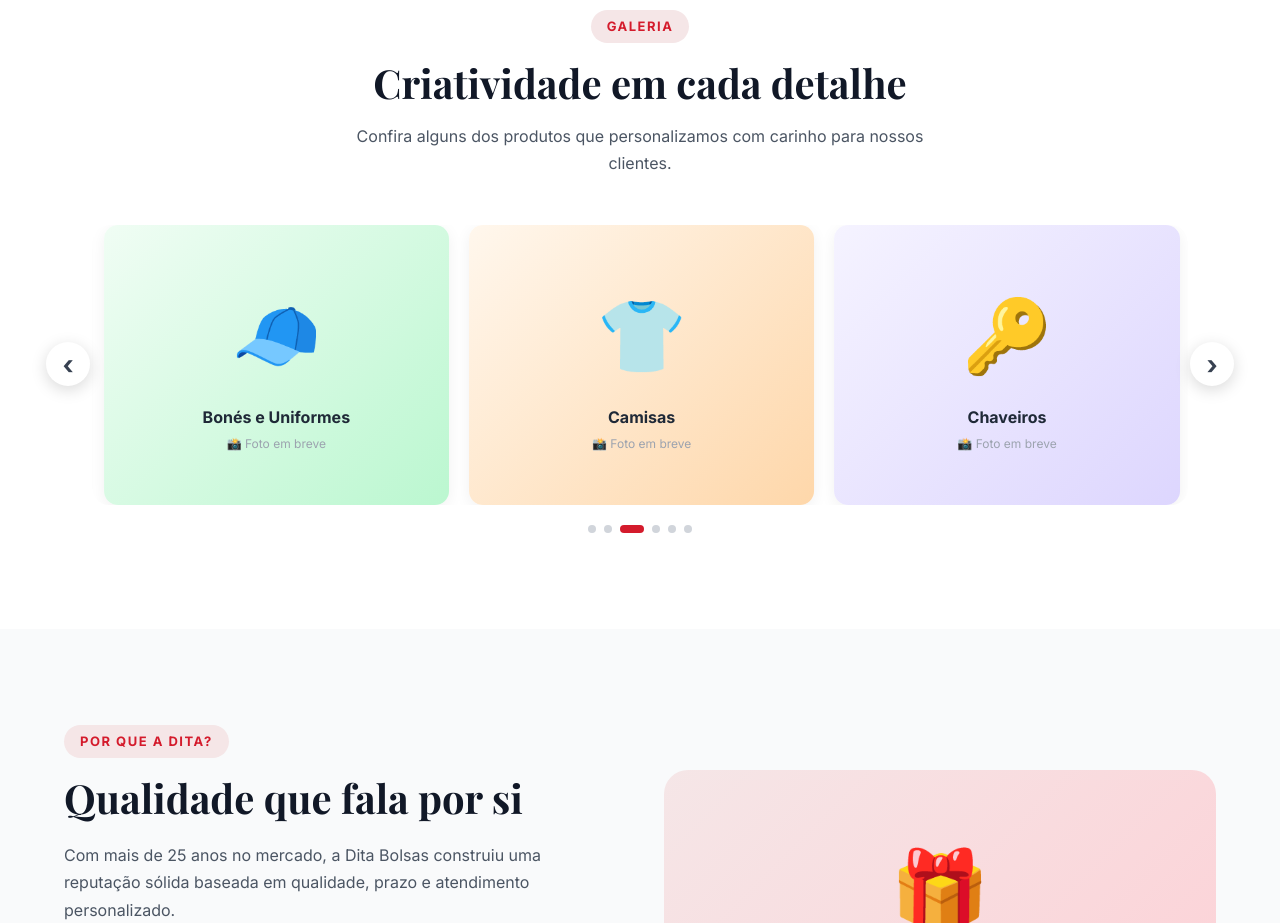
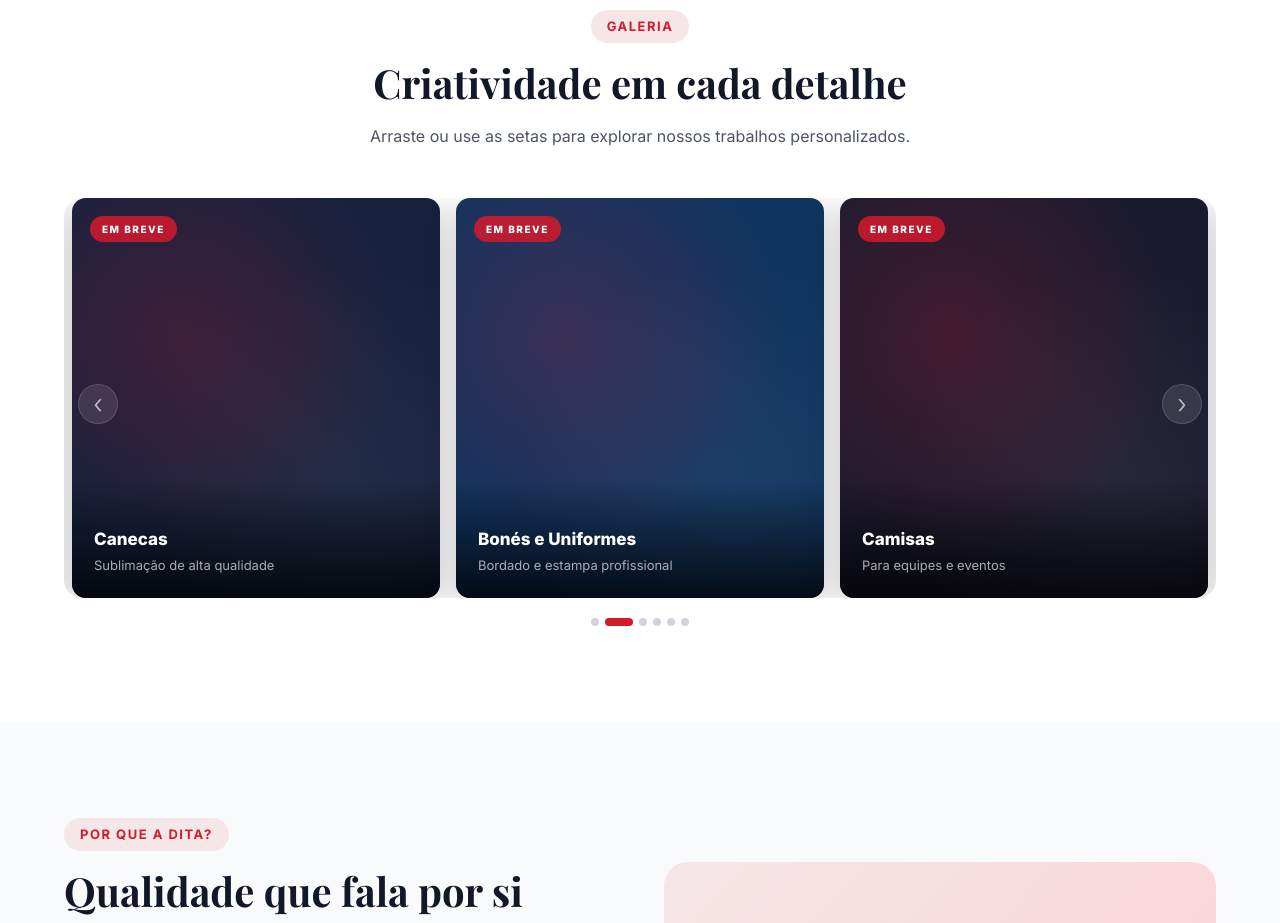
Before and after one commit to devbrunochaves/dita-bolsas, a React (Vite) app: page / in a window 1280 px wide. Shown: the part 2300-3223 px from the top of the page. Built offline with nearby package versions, Linux system fonts and the light colour scheme; no server answers.

Commit message:
feat: carrossel clean com arrasto (mouse/touch) e visual foto-focado

```diff
--- a/src/pages/Home.jsx
+++ b/src/pages/Home.jsx
@@ -49,32 +49,36 @@ function ProductCard({ emoji, title, desc }) {
         <h3 style={{ fontSize: 17, fontWeight: 700, color: '#1F2937', marginBottom: 8 }}>{title}</h3>
         <p style={{ fontSize: 14, color: '#6B7280', lineHeight: 1.6 }}>{desc}</p>
         <Link to="/produtos" style={{ display: 'inline-flex', alignItems: 'center', gap: 4, marginTop: 14, color: '#D41B2C', fontWeight: 600, fontSize: 14 }}>
-          Ver mais →
+          Ver mais &rarr;
         </Link>
       </div>
     </div>
   )
 }
 
-// ---- Carrossel de galeria ----
+// ---- Carrossel de galeria (clean, arrasto + autoplay) ----
 const SLIDES = [
-  { id: 1, label: 'Bolsas Personalizadas',  bg: 'linear-gradient(135deg,#F5E6E7,#FECDD3)', emoji: '👜' },
-  { id: 2, label: 'Canecas',                bg: 'linear-gradient(135deg,#E0F2FE,#BAE6FD)', emoji: '☕' },
-  { id: 3, label: 'Bonés e Uniformes',      bg: 'linear-gradient(135deg,#F0FDF4,#BBF7D0)', emoji: '🧢' },
-  { id: 4, label: 'Camisas',                bg: 'linear-gradient(135deg,#FFF7ED,#FED7AA)', emoji: '👕' },
-  { id: 5, label: 'Chaveiros',              bg: 'linear-gradient(135deg,#F5F3FF,#DDD6FE)', emoji: '🔑' },
-  { id: 6, label: 'Porta-Retratos',         bg: 'linear-gradient(135deg,#FEF3C7,#FDE68A)', emoji: '🖼️' },
+  { id: 1, label: 'Bolsas Personalizadas', sub: 'Escolares, executivas e ecobags',  color: '#1a1a2e' },
+  { id: 2, label: 'Canecas',               sub: 'Sublimação de alta qualidade',     color: '#16213e' },
+  { id: 3, label: 'Bonés e Uniformes',     sub: 'Bordado e estampa profissional',   color: '#0f3460' },
+  { id: 4, label: 'Camisas',               sub: 'Para equipes e eventos',           color: '#1b1b2f' },
+  { id: 5, label: 'Chaveiros',             sub: 'Acrílico, metal e emborrachado',   color: '#162447' },
+  { id: 6, label: 'Porta-Retratos',        sub: 'Presentes e lembranças únicas',    color: '#1f1b24' },
 ]
 
 function Carousel() {
   const total = SLIDES.length
-  const [index, setIndex]   = useState(0)   // logical slide index (can go –1 or total for wraparound)
+  const [index, setIndex]     = useState(0)
   const [animate, setAnimate] = useState(true)
-  const [spv, setSpv]       = useState(3)   // slides per view
-  const [paused, setPaused] = useState(false)
-  const trackRef = useRef(null)
+  const [spv, setSpv]         = useState(3)   // slides per view
+  const [paused, setPaused]   = useState(false)
 
-  // ── Responsive slides-per-view ──────────────────────────────
+  // drag
+  const [dragOffset, setDragOffset] = useState(0)
+  const [isDragging, setIsDragging] = useState(false)
+  const drag = useRef({ active: false, startX: 0, lastX: 0 })
+
+  // ── Responsive ─────────────────────────────────────────────
   useEffect(() => {
     function upd() {
       if      (window.innerWidth < 640)  setSpv(1)
@@ -86,121 +90,139 @@ function Carousel() {
     return () => window.removeEventListener('resize', upd)
   }, [])
 
-  // Reset index when spv changes so we don't land on a clone
   useEffect(() => { setIndex(0); setAnimate(false) }, [spv])
 
-  // ── Build cloned array: [last spv slides] + real + [first spv slides] ──
-  const cloned = [
-    ...SLIDES.slice(-spv),
-    ...SLIDES,
-    ...SLIDES.slice(0, spv),
-  ]
+  // ── Infinite clones ────────────────────────────────────────
+  const cloned   = [...SLIDES.slice(-spv), ...SLIDES, ...SLIDES.slice(0, spv)]
+  const slideW   = 100 / spv
+  const pos      = index + spv
+  const baseX    = -(pos * slideW)
 
-  const slideW   = 100 / spv
-  const pos      = index + spv                    // position within cloned array
-  const translateX = -(pos * slideW)
-
-  // ── After transition: jump without animation when on a clone ──
   function handleTransitionEnd() {
-    if (index >= total) {
-      setAnimate(false)
-      setIndex(0)
-    } else if (index < 0) {
-      setAnimate(false)
-      setIndex(total - 1)
-    }
+    if (index >= total) { setAnimate(false); setIndex(0) }
+    else if (index < 0) { setAnimate(false); setIndex(total - 1) }
   }
 
-  // Re-enable animation one frame after non-animated jump
   useEffect(() => {
     if (!animate) {
-      const id = requestAnimationFrame(() =>
-        requestAnimationFrame(() => setAnimate(true))
-      )
+      const id = requestAnimationFrame(() => requestAnimationFrame(() => setAnimate(true)))
       return () => cancelAnimationFrame(id)
     }
   }, [animate])
 
-  const next = useCallback(() => {
+  const next = useCallback(() => { setAnimate(true); setIndex(i => i + 1) }, [])
+  const prev = useCallback(() => { setAnimate(true); setIndex(i => i - 1) }, [])
+
+  // ── Autoplay ───────────────────────────────────────────────
+  useEffect(() => {
+    if (paused || isDragging) return
+    const t = setInterval(next, 3500)
+    return () => clearInterval(t)
+  }, [paused, isDragging, next])
+
+  // ── Drag logic ─────────────────────────────────────────────
+  function startDrag(clientX) {
+    drag.current = { active: true, startX: clientX, lastX: clientX }
+    setIsDragging(true)
+    setAnimate(false)
+  }
+  function moveDrag(clientX) {
+    if (!drag.current.active) return
+    drag.current.lastX = clientX
+    setDragOffset(clientX - drag.current.startX)
+  }
+  function endDrag() {
+    if (!drag.current.active) return
+    const delta = drag.current.lastX - drag.current.startX
+    drag.current.active = false
+    setIsDragging(false)
+    setDragOffset(0)
     setAnimate(true)
-    setIndex(i => i + 1)
-  }, [])
-
-  const prev = useCallback(() => {
-    setAnimate(true)
-    setIndex(i => i - 1)
-  }, [])
-
-  // ── Autoplay ────────────────────────────────────────────────
-  useEffect(() => {
-    if (paused) return
-    const t = setInterval(next, 3000)
-    return () => clearInterval(t)
-  }, [paused, next])
-
-  // ── Dot active index (always 0-5) ───────────────────────────
-  const dotActive = ((index % total) + total) % total
-
-  // ── Arrow button factory ─────────────────────────────────────
-  function Arrow({ dir, onClick }) {
-    return (
-      <button
-        onClick={onClick}
-        onMouseEnter={e => { e.currentTarget.style.background = '#D41B2C'; e.currentTarget.style.color = 'white' }}
-        onMouseLeave={e => { e.currentTarget.style.background = 'white';   e.currentTarget.style.color = '#374151' }}
-        style={{
-          position: 'absolute', top: '45%',
-          transform: 'translateY(-50%)',
-          [dir === 'left' ? 'left' : 'right']: -18,
-          zIndex: 10,
-          width: 44, height: 44, borderRadius: '50%',
-          background: 'white', border: 'none',
-          boxShadow: '0 4px 16px rgba(0,0,0,0.15)',
-          cursor: 'pointer', fontSize: 26, fontWeight: 700,
-          color: '#374151', display: 'flex', alignItems: 'center', justifyContent: 'center',
-          transition: 'background 0.2s, color 0.2s',
-        }}
-      >
-        {dir === 'left' ? '‹' : '›'}
-      </button>
-    )
+    if      (delta < -60) next()
+    else if (delta >  60) prev()
   }
 
+  // Mouse
+  function onMouseDown(e) { startDrag(e.clientX) }
+  useEffect(() => {
+    function onMM(e) { moveDrag(e.clientX) }
+    function onMU()  { endDrag() }
+    window.addEventListener('mousemove', onMM)
+    window.addEventListener('mouseup',  onMU)
+    return () => { window.removeEventListener('mousemove', onMM); window.removeEventListener('mouseup', onMU) }
+  })
+
+  // Touch
+  const onTouchStart = e => startDrag(e.touches[0].clientX)
+  const onTouchMove  = e => moveDrag(e.touches[0].clientX)
+  const onTouchEnd   = () => endDrag()
+
+  const dotActive = ((index % total) + total) % total
+  const trackTransform = isDragging
+    ? `translateX(calc(${baseX}% + ${dragOffset}px))`
+    : `translateX(${baseX}%)`
+
   return (
-    <div style={{ position: 'relative', padding: '0 28px' }}>
+    <div
+      style={{ position: 'relative', userSelect: 'none' }}
+      onMouseEnter={() => setPaused(true)}
+      onMouseLeave={() => { setPaused(false); endDrag() }}
+    >
       {/* Viewport */}
-      <div
-        style={{ overflow: 'hidden', borderRadius: 16 }}
-        onMouseEnter={() => setPaused(true)}
-        onMouseLeave={() => setPaused(false)}
-      >
+      <div style={{ overflow: 'hidden', borderRadius: 18 }}>
         {/* Track */}
         <div
-          ref={trackRef}
+          onMouseDown={onMouseDown}
+          onTouchStart={onTouchStart}
+          onTouchMove={onTouchMove}
+          onTouchEnd={onTouchEnd}
           onTransitionEnd={handleTransitionEnd}
           style={{
             display: 'flex',
-            transform: `translateX(${translateX}%)`,
-            transition: animate ? 'transform 0.55s cubic-bezier(0.25,0.1,0.25,1)' : 'none',
+            transform: trackTransform,
+            transition: animate && !isDragging ? 'transform 0.55s cubic-bezier(0.25,0.1,0.25,1)' : 'none',
+            cursor: isDragging ? 'grabbing' : 'grab',
           }}
         >
           {cloned.map((slide, i) => (
-            <div
-              key={i}
-              style={{ minWidth: `${slideW}%`, padding: '0 10px', boxSizing: 'border-box' }}
-            >
+            <div key={i} style={{ minWidth: `${slideW}%`, padding: '0 8px', boxSizing: 'border-box' }}>
               <div style={{
-                background: slide.bg,
-                borderRadius: 14,
-                height: 280,
-                display: 'flex', flexDirection: 'column',
-                alignItems: 'center', justifyContent: 'center', gap: 12,
-                boxShadow: '0 4px 16px rgba(0,0,0,0.06)',
+                position: 'relative', height: 400,
+                borderRadius: 14, overflow: 'hidden',
+                background: slide.color,
+                boxShadow: '0 8px 32px rgba(0,0,0,0.20)',
               }}>
-                <span style={{ fontSize: 72 }}>{slide.emoji}</span>
-                <div style={{ textAlign: 'center' }}>
-                  <div style={{ fontSize: 16, fontWeight: 700, color: '#1F2937' }}>{slide.label}</div>
-                  <div style={{ fontSize: 12, color: '#9CA3AF', marginTop: 4 }}>📸 Foto em breve</div>
+                {/* Subtle glow overlay — placeholder until real photos */}
+                <div style={{
+                  position: 'absolute', inset: 0,
+                  background: `radial-gradient(ellipse at 30% 35%, rgba(212,27,44,0.22) 0%, transparent 60%),
+                                radial-gradient(ellipse at 75% 70%, rgba(255,255,255,0.05) 0%, transparent 55%)`,
+                }} />
+
+                {/* "Em breve" pill */}
+                <div style={{
+                  position: 'absolute', top: 18, left: 18,
+                  background: 'rgba(212,27,44,0.85)',
+                  backdropFilter: 'blur(6px)',
+                  color: 'white', fontSize: 10, fontWeight: 800,
+                  letterSpacing: 1.5, textTransform: 'uppercase',
+                  padding: '5px 12px', borderRadius: 100,
+                }}>
+                  Em breve
+                </div>
+
+                {/* Bottom label */}
+                <div style={{
+                  position: 'absolute', bottom: 0, left: 0, right: 0,
+                  background: 'linear-gradient(to top, rgba(0,0,0,0.78) 0%, transparent 100%)',
+                  padding: '48px 22px 22px',
+                }}>
+                  <div style={{ fontSize: 17, fontWeight: 800, color: 'white', lineHeight: 1.3 }}>
+                    {slide.label}
+                  </div>
+                  <div style={{ fontSize: 13, color: 'rgba(255,255,255,0.65)', marginTop: 5 }}>
+                    {slide.sub}
+                  </div>
                 </div>
               </div>
             </div>
@@ -208,17 +230,38 @@ function Carousel() {
         </div>
       </div>
 
-      <Arrow dir="left"  onClick={prev} />
-      <Arrow dir="right" onClick={next} />
+      {/* Arrows — frosted glass, inside the track */}
+      {[{ dir: 'left', fn: prev, sym: '‹' }, { dir: 'right', fn: next, sym: '›' }].map(({ dir, fn, sym }) => (
+        <button
+          key={dir}
+          onClick={fn}
+          onMouseEnter={e => { e.currentTarget.style.background = 'rgba(212,27,44,0.85)'; e.currentTarget.style.opacity = '1' }}
+          onMouseLeave={e => { e.currentTarget.style.background = 'rgba(255,255,255,0.15)'; e.currentTarget.style.opacity = '0.75' }}
+          style={{
+            position: 'absolute', top: '48%', transform: 'translateY(-50%)',
+            [dir === 'left' ? 'left' : 'right']: 14,
+            zIndex: 10, width: 40, height: 40, borderRadius: '50%',
+            background: 'rgba(255,255,255,0.15)',
+            backdropFilter: 'blur(10px)',
+            border: '1px solid rgba(255,255,255,0.2)',
+            color: 'white', fontSize: 26, fontWeight: 300,
+            cursor: 'pointer', opacity: 0.75,
+            display: 'flex', alignItems: 'center', justifyContent: 'center',
+            transition: 'background 0.2s, opacity 0.2s',
+          }}
+        >
+          {sym}
+        </button>
+      ))}
 
       {/* Dots */}
-      <div style={{ display: 'flex', justifyContent: 'center', gap: 8, marginTop: 20 }}>
+      <div style={{ display: 'flex', justifyContent: 'center', gap: 6, marginTop: 20 }}>
         {SLIDES.map((_, i) => (
           <button
             key={i}
             onClick={() => { setAnimate(true); setIndex(i) }}
             style={{
-              width: i === dotActive ? 24 : 8, height: 8, borderRadius: 4,
+              width: i === dotActive ? 28 : 8, height: 8, borderRadius: 4,
               background: i === dotActive ? '#D41B2C' : '#D1D5DB',
               border: 'none', cursor: 'pointer', padding: 0,
               transition: 'width 0.3s, background 0.3s',
@@ -241,14 +284,13 @@ export default function Home() {
         display: 'flex', alignItems: 'center',
         position: 'relative', overflow: 'hidden',
       }}>
-        {/* Decoração de fundo */}
         <div style={{ position: 'absolute', top: -100, right: -100, width: 500, height: 500, borderRadius: '50%', background: 'rgba(212,27,44,0.15)', filter: 'blur(60px)' }} />
         <div style={{ position: 'absolute', bottom: -80, left: -80, width: 350, height: 350, borderRadius: '50%', background: 'rgba(212,27,44,0.1)', filter: 'blur(40px)' }} />
 
         <div className="site-container" style={{ position: 'relative', zIndex: 1, padding: '80px 24px' }}>
           <div style={{ maxWidth: 680 }}>
             <div style={{ display: 'inline-block', background: 'rgba(212,27,44,0.2)', color: '#FCA5A5', fontSize: 13, fontWeight: 700, letterSpacing: 2, textTransform: 'uppercase', padding: '6px 16px', borderRadius: 100, marginBottom: 24 }}>
-              Desde 2002 · Serra/ES
+              Desde 2002 &middot; Serra/ES
             </div>
             <h1 style={{ fontFamily: '"Playfair Display", serif', fontSize: 'clamp(38px, 6vw, 68px)', fontWeight: 700, color: 'white', lineHeight: 1.1, marginBottom: 24 }}>
               Personalização com{' '}
@@ -259,7 +301,7 @@ export default function Home() {
               Bolsas, canecas, bonés, camisas, chaveiros e muito mais. Há mais de 25 anos atendendo empresas e clientes em todo o Brasil.
             </p>
             <div style={{ display: 'flex', gap: 16, flexWrap: 'wrap' }}>
-              <a href="https://wa.me/5527999374339?text=Olá! Gostaria de fazer um orçamento." target="_blank" rel="noopener noreferrer" className="site-btn-primary">
+              <a href="https://wa.me/5527999374339?text=Ol%C3%A1! Gostaria de fazer um or%C3%A7amento." target="_blank" rel="noopener noreferrer" className="site-btn-primary">
                 <svg width="18" height="18" viewBox="0 0 24 24" fill="currentColor">
                   <path d="M17.472 14.382c-.297-.149-1.758-.867-2.03-.967-.273-.099-.471-.148-.67.15-.197.297-.767.966-.94 1.164-.173.199-.347.223-.644.075-.297-.15-1.255-.463-2.39-1.475-.883-.788-1.48-1.761-1.653-2.059-.173-.297-.018-.458.13-.606.134-.133.298-.347.446-.52.149-.174.198-.298.298-.497.099-.198.05-.371-.025-.52-.075-.149-.669-1.612-.916-2.207-.242-.579-.487-.5-.669-.51-.173-.008-.371-.01-.57-.01-.198 0-.52.074-.792.372-.272.297-1.04 1.016-1.04 2.479 0 1.462 1.065 2.875 1.213 3.074.149.198 2.096 3.2 5.077 4.487.709.306 1.262.489 1.694.625.712.227 1.36.195 1.871.118.571-.085 1.758-.719 2.006-1.413.248-.694.248-1.289.173-1.413-.074-.124-.272-.198-.57-.347m-5.421 7.403h-.004a9.87 9.87 0 01-5.031-1.378l-.361-.214-3.741.982.998-3.648-.235-.374a9.86 9.86 0 01-1.51-5.26c.001-5.45 4.436-9.884 9.888-9.884 2.64 0 5.122 1.03 6.988 2.898a9.825 9.825 0 012.893 6.994c-.003 5.45-4.437 9.884-9.885 9.884m8.413-18.297A11.815 11.815 0 0012.05 0C5.495 0 .16 5.335.157 11.892c0 2.096.547 4.142 1.588 5.945L.057 24l6.305-1.654a11.882 11.882 0 005.683 1.448h.005c6.554 0 11.89-5.335 11.893-11.893a11.821 11.821 0 00-3.48-8.413z"/>
                 </svg>
@@ -277,10 +319,10 @@ export default function Home() {
       <section style={{ background: '#D41B2C', padding: '48px 0' }}>
         <div className="site-container" style={{ display: 'grid', gridTemplateColumns: 'repeat(auto-fit, minmax(160px, 1fr))', gap: 32, textAlign: 'center' }}>
           {[
-            { value: 25, suffix: '+', label: 'Anos de Tradição' },
+            { value: 25,    suffix: '+', label: 'Anos de Tradição' },
             { value: 10000, suffix: '+', label: 'Clientes Atendidos' },
-            { value: 6, suffix: '', label: 'Categorias de Produtos' },
-            { value: 100, suffix: '%', label: 'Satisfação Garantida' },
+            { value: 6,     suffix: '',  label: 'Categorias de Produtos' },
+            { value: 100,   suffix: '%', label: 'Satisfação Garantida' },
           ].map(({ value, suffix, label }) => (
             <div key={label}>
               <div style={{ fontFamily: '"Playfair Display", serif', fontSize: 'clamp(32px, 5vw, 48px)', fontWeight: 700, color: 'white' }}>
@@ -316,14 +358,14 @@ export default function Home() {
         </div>
       </section>
 
-      {/* ======= GALERIA DE TRABALHOS (CARROSSEL) ======= */}
+      {/* ======= GALERIA (CARROSSEL CLEAN) ======= */}
       <section style={{ padding: '96px 0', background: 'white' }}>
         <div className="site-container">
           <div style={{ textAlign: 'center', marginBottom: 48 }}>
             <div className="section-tag">Galeria</div>
             <h2 className="section-title" style={{ marginBottom: 16 }}>Criatividade em cada detalhe</h2>
             <p className="section-subtitle" style={{ margin: '0 auto' }}>
-              Confira alguns dos produtos que personalizamos com carinho para nossos clientes.
+              Arraste ou use as setas para explorar nossos trabalhos personalizados.
             </p>
           </div>
           <Carousel />
@@ -365,7 +407,7 @@ export default function Home() {
               <p style={{ color: '#6B7280', fontSize: 15, marginBottom: 28, lineHeight: 1.6 }}>
                 Entre em contato agora mesmo pelo WhatsApp e receba uma proposta personalizada sem compromisso.
               </p>
-              <a href="https://wa.me/5527999374339?text=Olá! Gostaria de fazer um orçamento." target="_blank" rel="noopener noreferrer"
+              <a href="https://wa.me/5527999374339?text=Ol%C3%A1! Gostaria de fazer um or%C3%A7amento." target="_blank" rel="noopener noreferrer"
                 style={{ display: 'inline-block', background: '#25D366', color: 'white', padding: '14px 32px', borderRadius: 12, fontWeight: 700, fontSize: 16, boxShadow: '0 4px 14px rgba(37,211,102,0.4)' }}>
                 💬 Falar no WhatsApp
               </a>
```
